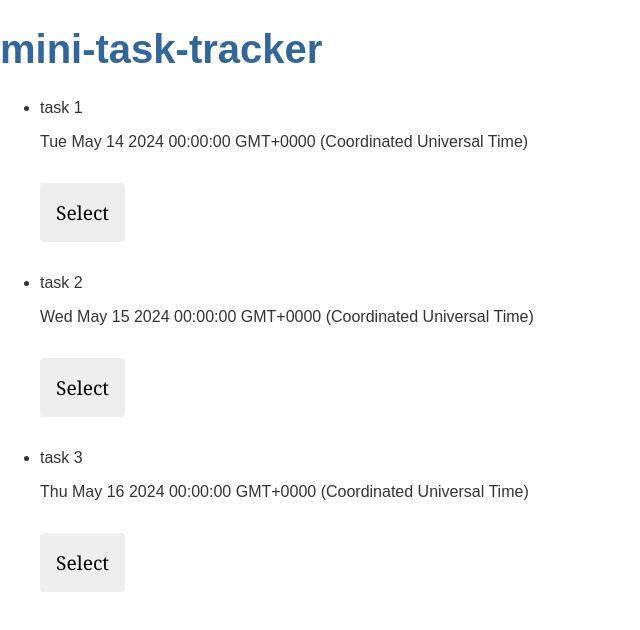
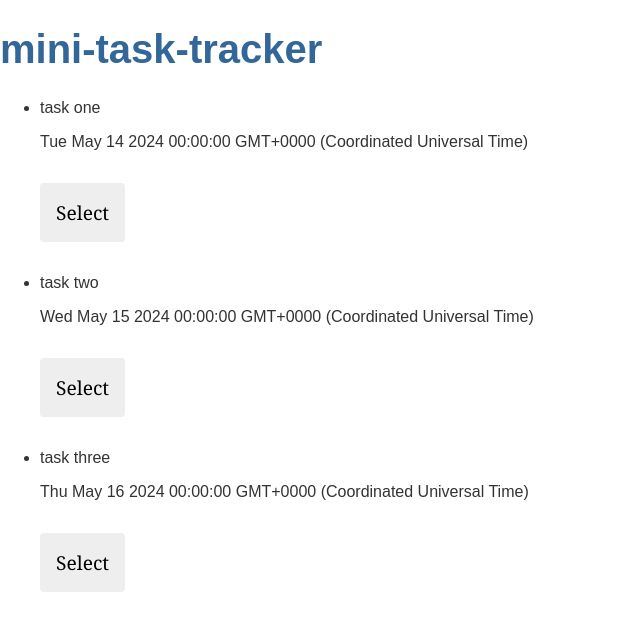
Before and after one commit to generic-name-2166/mini-task-tracker, an Angular app: page / in a window 1280 px wide. Shown: the top 630 px of the page, without its empty margins (0-640 px from the left). Built offline with nearby package versions, Linux system fonts and the light colour scheme.

Commit message:
feat: task interface

```diff
--- a/src/app/task.ts
+++ b/src/app/task.ts
@@ -1,18 +1,76 @@
-export enum Status {
+enum Status {
   NotStarted,
   InProgress,
   InReview,
   Approved,
 }
 
+enum Priority {
+  High,
+  Medium,
+  Low,
+}
+
+interface Assignee {
+  name: string;
+}
+
 export interface Task {
+  id: number;
+  title: string;
   name: string;
   due: Date;
+  priority: Priority;
   status: Status;
+  assignees: Assignee[];
+}
+
+function getTask(
+  id: number,
+  title: string,
+  name: string,
+  due: Date,
+  priority: Priority,
+  status: Status,
+  assignees: Assignee[],
+): Task {
+  return {
+    id,
+    title,
+    name,
+    due,
+    priority,
+    status,
+    assignees,
+  } satisfies Task;
 }
 
 export const TASKS: Task[] = [
-  { name: "Task 1", due: new Date("2024-05-14"), status: Status.InProgress },
-  { name: "Task 2", due: new Date("2024-05-15"), status: Status.NotStarted },
-  { name: "Task 3", due: new Date("2024-05-16"), status: Status.NotStarted },
+  getTask(
+    0,
+    "Task 1",
+    "Task one",
+    new Date("2024-05-14"),
+    Priority.Low,
+    Status.InProgress,
+    [{ name: "me" }],
+  ),
+  getTask(
+    1,
+    "Task 2",
+    "Task two",
+    new Date("2024-05-15"),
+    Priority.High,
+    Status.NotStarted,
+    [{ name: "you" }],
+  ),
+  getTask(
+    2,
+    "Task 3",
+    "Task three",
+    new Date("2024-05-16"),
+    Priority.Medium,
+    Status.NotStarted,
+    [{ name: "them" }],
+  ),
 ];
--- a/src/app/tasks/tasks.component.ts
+++ b/src/app/tasks/tasks.component.ts
@@ -21,9 +21,7 @@ export class TasksComponent implements OnInit {
   }
 
   getTasks(): void {
-    this.taskService
-      .getTasks()
-      .subscribe(tasks => this.tasks = tasks);
+    this.taskService.getTasks().subscribe((tasks) => (this.tasks = tasks));
   }
 
   onSelect(index: number | null): void {
```
Also changed, not shown: src/app/task.service.ts (+5 -5 lines), 1 other file (tests, documents, lock files or other folders).
